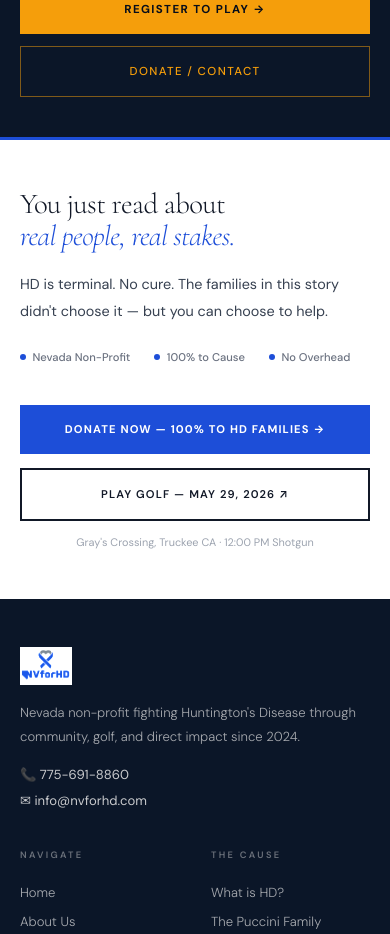
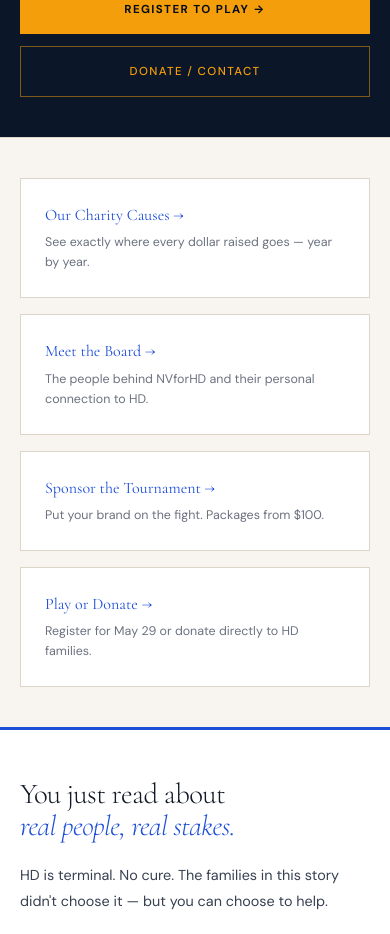
Before and after one commit to digitalalchemistalex/nvforhd, a Next.js app: page /blog in a window 390 px wide. Shown: the part 7960-8894 px from the top of the page. Built offline with nearby package versions, Linux system fonts and the light colour scheme.

Commit message:
feat: complete internal linking audit — all pages and blog posts properly interlinked bidirectionally

```diff
--- a/app/blog/page.tsx
+++ b/app/blog/page.tsx
@@ -188,6 +188,23 @@ export default function BlogPage() {
         </div>
       </section>
 
+      {/* ── INTERNAL LINK HUB ── */}
+      <section style={{ background: 'var(--cream)', padding: 'clamp(2.5rem,4vw,4rem) var(--px)', borderTop: '1px solid var(--cream-3)' }}>
+        <div className="inner hub-grid-4" style={{ display: 'grid', gridTemplateColumns: 'repeat(4,1fr)', gap: '1rem' }}>
+          {[
+            { href: '/causes', title: 'Our Charity Causes', desc: 'See exactly where every dollar raised goes — year by year.' },
+            { href: '/about', title: 'Meet the Board', desc: 'The people behind NVforHD and their personal connection to HD.' },
+            { href: '/sponsors', title: 'Sponsor the Tournament', desc: 'Put your brand on the fight. Packages from $100.' },
+            { href: '/contact', title: 'Play or Donate', desc: 'Register for May 29 or donate directly to HD families.' },
+          ].map(({ href, title, desc }) => (
+            <a key={href} href={href} style={{ display: 'block', padding: '1.5rem', background: 'var(--white)', border: '1px solid var(--cream-3)', textDecoration: 'none' }}>
+              <div style={{ fontFamily: 'var(--serif)', fontSize: '1rem', fontWeight: 500, color: 'var(--blue)', marginBottom: '0.4rem' }}>{title} →</div>
+              <div style={{ fontSize: '0.78rem', color: 'var(--ink-dim)', lineHeight: 1.6 }}>{desc}</div>
+            </a>
+          ))}
+        </div>
+      </section>
+
       <Footer />
 
       <style>{`
--- a/content/blog/charity-golf-sponsorship-nevada.md
+++ b/content/blog/charity-golf-sponsorship-nevada.md
@@ -73,7 +73,7 @@ Have something specific in mind? A product activation, a hospitality component,
 
 ## The Cause You Are Supporting
 
-Every dollar of your sponsorship goes to the UC Davis Huntington's Disease Center of Excellence in Sacramento — the only HD specialist clinic serving Northern Nevada's 90+ HD families.
+Every dollar of your sponsorship goes to the [UC Davis Huntington's Disease Center of Excellence](/causes) in Sacramento — the only HD specialist clinic serving Northern Nevada's 90+ HD families.
 
 :::fact The UC Davis HD Center employs 2 neurologists, 2 psychiatrists, a genetic counselor, a social worker, 2 physical therapists, and 3 research coordinators — all specialising in HD. Source: UC Davis Health / NVforHD
 
@@ -95,7 +95,7 @@ Sponsoring a sold-out charity event with a genuine local cause attached is a dif
 - **Audience:** 100+ Reno/Truckee professionals
 - **Deadline to confirm sponsorship:** April 30, 2026
 
-To discuss any package or ask questions, contact Sean Schaeffer directly:
+To discuss any package or ask questions, [meet the board behind NVforHD](/about) or contact Sean Schaeffer directly:
 
 📞 775-691-8860
 ✉ info@nvforhd.com
--- a/content/blog/how-to-help-huntingtons-disease-nevada.md
+++ b/content/blog/how-to-help-huntingtons-disease-nevada.md
@@ -12,7 +12,7 @@ featured: false
 
 Huntington's Disease does not have a cure yet. But there is a lot that can be done right now — for the families living with it today.
 
-NVforHD was built around one belief: that a community that shows up can do real, measurable good for real people. Here are five ways to be part of it.
+NVforHD was built around one belief: that a community that shows up can do real, measurable good for real people. Here are five ways to be part of it. Already know the cause? [Contact us directly](/contact) or [read the tournament details](/blog/nvforhd-golf-tournament-2026). See [where every dollar goes](/causes) and [the full tournament details](/blog/nvforhd-golf-tournament-2026).
 
 :::stats-grid
 :::stat May 29 | 2026 Tournament Date
--- a/content/blog/huntingtons-disease-northern-nevada-care.md
+++ b/content/blog/huntingtons-disease-northern-nevada-care.md
@@ -14,7 +14,7 @@ If you live in Northern Nevada and someone in your family has Huntington's Disea
 
 There is no HD specialist in Reno. No HD specialty clinic in the state. The closest comprehensive Huntington's Disease Center of Excellence is in Sacramento — at UC Davis Medical Center — over 130 miles away.
 
-For 90+ families in our region, that drive is not optional. It is the only path to the specialized care that HD demands.
+For 90+ families in our region, that drive is not optional. [See what NVforHD does to keep this clinic funded](/causes) and [learn about HD symptoms and stages](/blog/huntingtons-disease-symptoms-stages). It is the only path to the specialized care that HD demands.
 
 :::stats-grid
 :::stat 90+ | Nevada families served by UC Davis HD clinic
--- a/content/blog/ivf-genetic-testing-huntingtons-disease.md
+++ b/content/blog/ivf-genetic-testing-huntingtons-disease.md
@@ -12,7 +12,7 @@ featured: true
 
 In 2024, NVforHD raised $25,000 at our inaugural golf tournament at Old Greenwood in Truckee.
 
-That money went to HelpCureHD. HelpCureHD put it through their grant cycle — vetting families in genuine financial need who carried the Huntington's Disease gene mutation. And they selected Brandon and Rylee Puccini.
+That money went to HelpCureHD — [see where all NVforHD money goes](/causes). [See our full transparency report](/blog/nvforhd-transparency-where-money-goes). HelpCureHD put it through their grant cycle — vetting families in genuine financial need who carried the Huntington's Disease gene mutation. And they selected Brandon and Rylee Puccini.
 
 :::pull "Brandon and Rylee are now expecting. Their baby will not have Huntington's Disease.
 
@@ -73,7 +73,7 @@ In 2026 our focus shifts to the UC Davis HD Center of Excellence — the clinic
 
 If you or someone you know is HD-positive and considering having children, genetic counseling is the first step. The UC Davis HD Center of Excellence — which NVforHD supports — has a dedicated genetic counselor on staff specifically for this.
 
-And if you want to be part of making more stories like Brandon and Rylee's possible, join us on **May 29, 2026** at Gray's Crossing Golf Club in Truckee.
+And if you want to be part of making more stories like Brandon and Rylee's possible, join us on **[May 29, 2026 at Gray's Crossing](/blog/nvforhd-golf-tournament-2026)** at Gray's Crossing Golf Club in Truckee.
 
 You do not have to be a golfer. You can donate directly. Every amount matters, because we have seen exactly what it can do.
 ---
--- a/content/blog/nvforhd-transparency-where-money-goes.md
+++ b/content/blog/nvforhd-transparency-where-money-goes.md
@@ -110,7 +110,7 @@ There is no step where money is diverted, held, or skimmed.
 
 NVforHD was founded because Sean Schaeffer's wife Christine was diagnosed with Huntington's Disease. This is personal. The board has skin in this game — not in a metaphorical sense, but literally. Christine is one of the 90+ families served by UC Davis.
 
-That is why the overhead is zero. That is why the cause is chosen carefully. That is why the accountability is public.
+That is why the overhead is zero. [Learn more about our causes page](/causes) for the full year-by-year breakdown. That is why the cause is chosen carefully. That is why the accountability is public.
 
 [Join us May 29](/contact) or [donate now](/contact) — and know exactly what you are funding.
 
--- a/content/blog/what-is-huntingtons-disease.md
+++ b/content/blog/what-is-huntingtons-disease.md
@@ -92,4 +92,6 @@ Without private funding, that team cannot operate. Those 90+ families lose the o
 
 HD is terminal. But the cycle can be broken. And the people who have it right now deserve the best care we can give them.
 
-:::pull "This is why we play."
+:::pull "This is why we play.
+
+[Read the full HD symptoms and stages guide](/blog/huntingtons-disease-symptoms-stages) — and [contact us](/contact) to join the fight on May 29."
```
